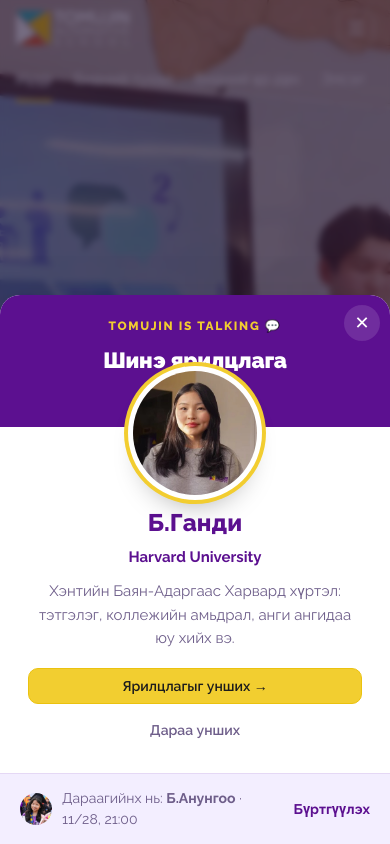
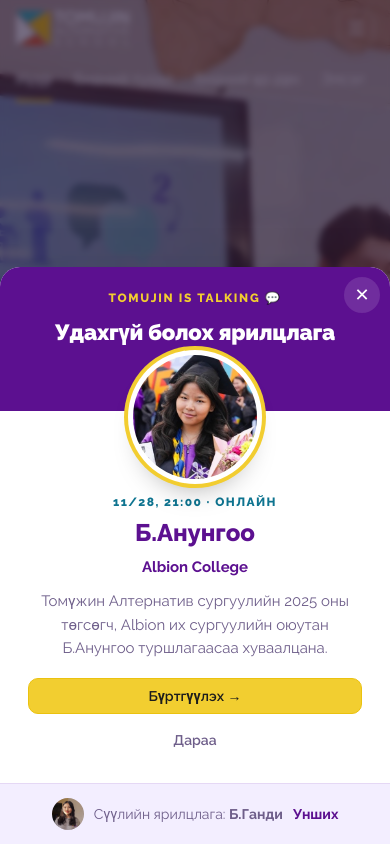
Before and after one commit to Age1223/tomujin-site, a plain HTML site: page index.html in a window 390 px wide. Shown: the top 844 px of the page. Drawn offline with nearby package versions, Linux system fonts and the light colour scheme; a web font is replaced by a local one.

Commit message:
Home pop-up: shows the next upcoming talk with a sign-up button
The newest interview moves to the strip at the bottom of the pop-up. With
no talk coming up, the pop-up shows the newest interview as before. Also a
little more room between the heading and the photo on phones.

Co-Authored-By: Claude Opus 5.5 <noreply@anthropic.com>

```diff
--- a/index.html
+++ b/index.html
@@ -478,7 +478,7 @@ section[id],article[id]{scroll-margin-top:80px}
 .talk--soon img{filter:saturate(.85)}
 .talk-soon{display:inline-flex;align-items:center;gap:6px;padding:4px 12px;border-radius:var(--radius-pill);background:var(--tj-golden);color:#2d1b4e;font-size:13px;font-weight:800}
 
-/* Tomujin is Talking: the home page pop-up with the newest interview */
+/* Tomujin is Talking: the home page pop-up with the next talk (or the newest interview) */
 .talk-pop{width:min(440px,calc(100vw - 32px));padding:0;border:0;border-radius:20px;background:#fff;color:inherit;overflow:hidden;box-shadow:0 30px 60px -20px rgba(26,11,46,.6)}
 .talk-pop[open]{animation:pop-in .45s var(--ease-out)}
 .talk-pop::backdrop{background:rgba(26,11,46,.6);-webkit-backdrop-filter:blur(3px);backdrop-filter:blur(3px)}
@@ -507,7 +507,7 @@ section[id],article[id]{scroll-margin-top:80px}
   .talk{scroll-snap-align:start}
   .talk:hover{transform:none}
   .talk-pop{width:100vw;max-width:100vw;margin:auto 0 0;border-radius:20px 20px 0 0}
-  .tp-head{padding:22px 20px 56px}
+  .tp-head{padding:22px 20px 68px}
   .tp-head b{font-size:22px}
   .tp-body img{width:124px;height:124px}
 }
@@ -2269,10 +2269,11 @@ html.reader-open{overflow:hidden}
     if (a) track("card_click", {id: a.getAttribute("data-talk")});
   });
 
-  /* ── Pop-up: the newest interview, once per visitor per interview, a few seconds after the home page opens.
+  /* ── Pop-up: the next upcoming talk (with a sign-up button), or the newest interview when none is coming up.
+        Once per visitor per talk, a few seconds after the home page opens.
         Waits while someone is typing in a form or another window (e.g. the report reader) is open. ── */
-  var latest = published[0], SEEN = "tj-talk-popup-seen";
-  if (!latest || store(SEEN) === latest.id || !window.HTMLDialogElement) return;
+  var latest = published[0], promo = next || latest, SEEN = "tj-talk-popup-seen";
+  if (!promo || store(SEEN) === promo.id || !window.HTMLDialogElement) return;
   function busy(){
     var home = document.querySelector('[data-page="home"]'), a = document.activeElement;
     return document.hidden || !home || home.hidden || document.querySelector("dialog[open]") ||
@@ -2280,28 +2281,35 @@ html.reader-open{overflow:hidden}
   }
   function show(){
     if (busy()){ setTimeout(show, 4000); return; }
-    var w = who(latest), dlg = document.createElement("dialog");
+    var w = who(promo), soon = promo === next, dlg = document.createElement("dialog");
+    var text = soon ? (promo.teaser || promo.summary) : promo.teaser;
     dlg.className = "talk-pop";
     dlg.setAttribute("aria-labelledby", "tp-title");
     dlg.innerHTML =
-      '<div class="tp-head"><small>Tomujin is Talking 💬</small><b>Шинэ ярилцлага</b>' +
+      '<div class="tp-head"><small>Tomujin is Talking 💬</small><b>' + (soon ? "Удахгүй болох ярилцлага" : "Шинэ ярилцлага") + '</b>' +
         '<button class="tp-close" type="button" aria-label="Хаах" data-tp-close>✕</button></div>' +
-      '<div class="tp-body"><img src="' + esc(latest.photo) + '" alt="' + esc(w.name) + '" width="150" height="150">' +
+      '<div class="tp-body"><img src="' + esc(promo.photo) + '" alt="' + esc(w.name) + '" width="150" height="150">' +
+        (soon ? '<span class="tp-new">' + esc(whenShort(promo)) + ' · Онлайн</span>' : "") +
         '<h2 id="tp-title">' + esc(w.name) + '</h2><span class="tp-org">' + esc(w.org) + '</span>' +
-        (latest.teaser ? '<p>' + esc(latest.teaser) + '</p>' : "") +
-        '<a class="btn btn--accent" href="' + esc(latest.page) + '" data-tp-read>Ярилцлагыг унших →</a>' +
-        '<button class="tp-later" type="button" data-tp-close>Дараа унших</button></div>' +
-      (next ? '<div class="tp-next"><img src="' + esc(next.photo) + '" alt="" width="32" height="32"><span>Дараагийнх нь: <b>' + esc(who(next).name) + '</b> · ' +
-        esc(whenShort(next)) + '</span><a href="/events">Бүртгүүлэх</a></div>' : "");
+        (text ? '<p>' + esc(text) + '</p>' : "") +
+        (soon
+          ? '<a class="btn btn--accent" href="/events" data-tp-read>Бүртгүүлэх →</a>' +
+            '<button class="tp-later" type="button" data-tp-close>Дараа</button></div>'
+          : '<a class="btn btn--accent" href="' + esc(promo.page) + '" data-tp-read>Ярилцлагыг унших →</a>' +
+            '<button class="tp-later" type="button" data-tp-close>Дараа унших</button></div>') +
+      (soon && latest
+        ? '<div class="tp-next"><img src="' + esc(latest.photo) + '" alt="" width="32" height="32"><span>Сүүлийн ярилцлага: <b>' + esc(who(latest).name) + '</b></span>' +
+          '<a href="' + esc(latest.page) + '">Унших</a></div>'
+        : "");
     document.body.appendChild(dlg);
     dlg.addEventListener("click", function(ev){
       if (ev.target === dlg || (ev.target.closest && ev.target.closest("[data-tp-close]"))) dlg.close();
-      if (ev.target.closest && ev.target.closest("[data-tp-read]")) track("popup_read", latest);
+      if (ev.target.closest && ev.target.closest("[data-tp-read]")) track(soon ? "popup_register" : "popup_read", promo);
     });
     dlg.addEventListener("close", function(){ dlg.remove(); });
-    store(SEEN, latest.id);
+    store(SEEN, promo.id);
     dlg.showModal();
-    track("popup_open", latest);
+    track("popup_open", promo);
   }
   setTimeout(show, 5000);
 })();
```
